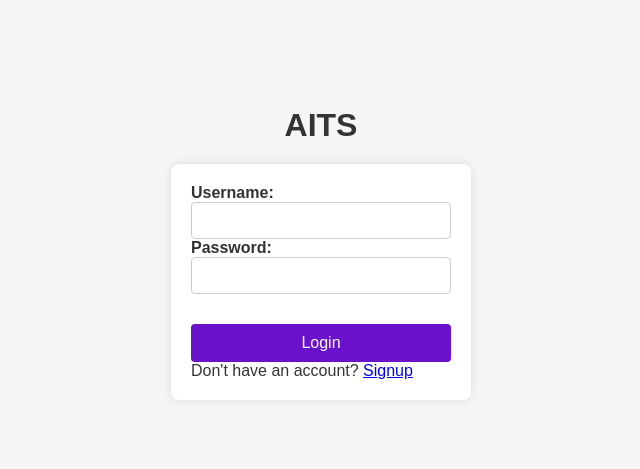
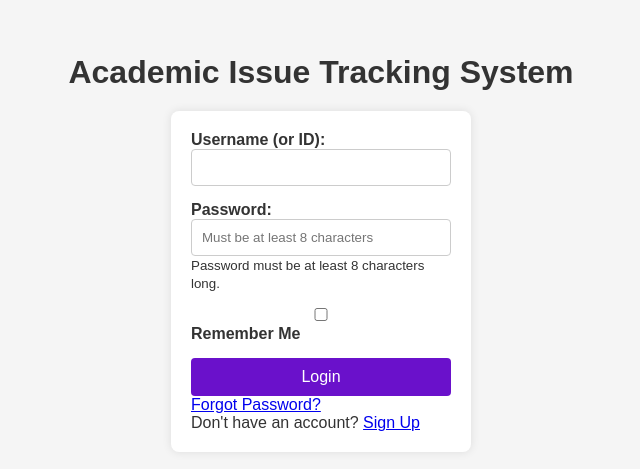
Before and after one commit to ArnoldPeterMukasa/AITS_GROUP_G, a React (Vite) app in the folder FRONTEND/: page /login in a window 1280 px wide. Shown: the part 147-616 px from the top of the page, without its empty margins (319-959 px from the left). Built offline with nearby package versions, Linux system fonts and the light colour scheme.

Commit message:
change to the login page

```diff
--- a/FRONTEND/src/components/LoginPage.jsx
+++ b/FRONTEND/src/components/LoginPage.jsx
@@ -1,30 +1,90 @@
-import React from "react";
+import React, { useState } from "react";
+import { Link, useNavigate } from "react-router-dom";
 import "./LoginPage.css";
-import { Link } from "react-router-dom";
+
 function LoginPage() {
+    const [username, setUsername] = useState("");
+    const [password, setPassword] = useState("");
+    const [rememberMe, setRememberMe] = useState(false);
+    const [error, setError] = useState(null);
+
+    const navigate = useNavigate(); // Hook to navigate after successful login
+
+    // Handle login form submission
     const handleSubmit = (event) => {
         event.preventDefault();
-        // Handle login logic here
+
+        // Basic validation
+        if (!username || !password) {
+            setError("Username and password are required.");
+            return;
+        }
+
+        // Clear any previous error
+        setError(null);
+
+        // Handle the actual login logic here (e.g., API call)
+
+        // For now, just log to the console and navigate to the dashboard
+        console.log("Form Submitted", { username, password, rememberMe });
+
+        // Redirect to the dashboard after successful login
+        navigate("/student-dashboard");
     };
 
     return (
         <div className="login-container">
-            <h2>AITS</h2>
+            <h2>Academic Issue Tracking System</h2>
             <form onSubmit={handleSubmit}>
                 <div className="form-group">
-                    <label htmlFor="username">Username:</label>
-                    <input type="text" id="username" required />
+                    <label htmlFor="username">Username (or ID):</label>
+                    <input
+                        type="text"
+                        id="username"
+                        value={username}
+                        onChange={(e) => setUsername(e.target.value)}
+                        required
+                    />
+                </div>
+
                 <div className="form-group">
                     <label htmlFor="password">Password:</label>
-                    <input type="password" id="password" required />
+                    <input
+                        type="password"
+                        id="password"
+                        value={password}
+                        onChange={(e) => setPassword(e.target.value)}
+                        required
+                        minLength={8}
+                        placeholder="Must be at least 8 characters"
+                    />
+                    <small>Password must be at least 8 characters long.</small>
                 </div>
 
+                <div className="form-group remember-me">
+                    <input
+                        type="checkbox"
+                        id="rememberMe"
+                        checked={rememberMe}
+                        onChange={() => setRememberMe(!rememberMe)}
+                    />
+                    <label htmlFor="rememberMe">Remember Me</label>
                 </div>
-                <button type="submit">Login</button>
-                <p>Don't have an account? <Link to="/register">Signup</Link></p>
+
+                {error && <p className="error">{error}</p>}
+
+                <button type="submit" className="submit-button">Login</button>
+
+                <p className="forgot-password">
+                    <Link to="/forgot-password">Forgot Password?</Link>
+                </p>
+
+                <p>
+                    Don't have an account? <Link to="/register">Sign Up</Link>
+                </p>
             </form>
         </div>
-        );
-        }
+    );
+}
 
-        export default LoginPage;
+export default LoginPage;
```
